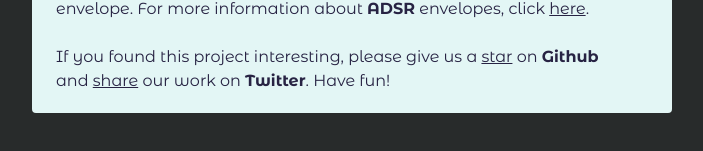
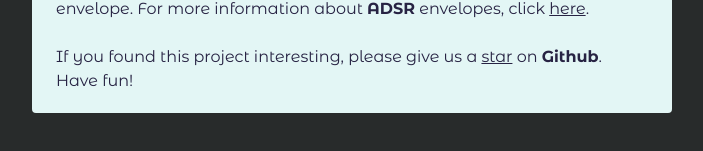
Before and after one commit to gauthammk/Virtual-Synth, a Vue app: page / in a window 1280 px wide. Shown: the part 451-602 px from the top of the page, without its empty margins (288-991 px from the left). Built offline with nearby package versions, Linux system fonts and the light colour scheme.

Commit message:
removed twitter links

```diff
--- a/src/components/Links.vue
+++ b/src/components/Links.vue
@@ -12,12 +12,6 @@
           <i class="fab fa-github custom-text-dark"></i>
         </span>
         <span class="custom-text-dark custom-regular-text">Source</span>
-      </a>
-      <a class="button" :href="twitterHref">
-        <span class="is-large mr-2">
-          <i class="fab fa-twitter custom-text-dark"></i>
-        </span>
-        <span class="custom-text-dark custom-regular-text">Tweet</span>
       </a>
     </div>
     <!-- Display the guide if isGuideActive is true -->
@@ -51,9 +45,7 @@
           <a href="https://en.wikipedia.org/wiki/Envelope_(music)">here</a>.
           <br />
           <br />If you found this project interesting, please give us a
-          <a href="">star</a> on <strong>Github</strong> and
-          <a class="twitter-share-button" :href="twitterHref">share</a>
-          our work on <strong>Twitter</strong>. Have fun!
+          <a href="">star</a> on <strong>Github</strong>. Have fun!
         </div>
       </div>
     </div>
@@ -66,11 +58,6 @@ export default {
   data: function() {
     return {
       isGuideActive: true,
-      twitterHref:
-        "http://twitter.com/intent/tweet?text=" +
-        escape(
-          "Hey everyone, check out this virtual synth! \n\nhttps://virtual-synth.netlify.app/ \n\n#virtualsynth #music #ADSR #webdev \n\n@i_amgmk @Anannya13379222"
-        ),
     };
   },
 };
```
